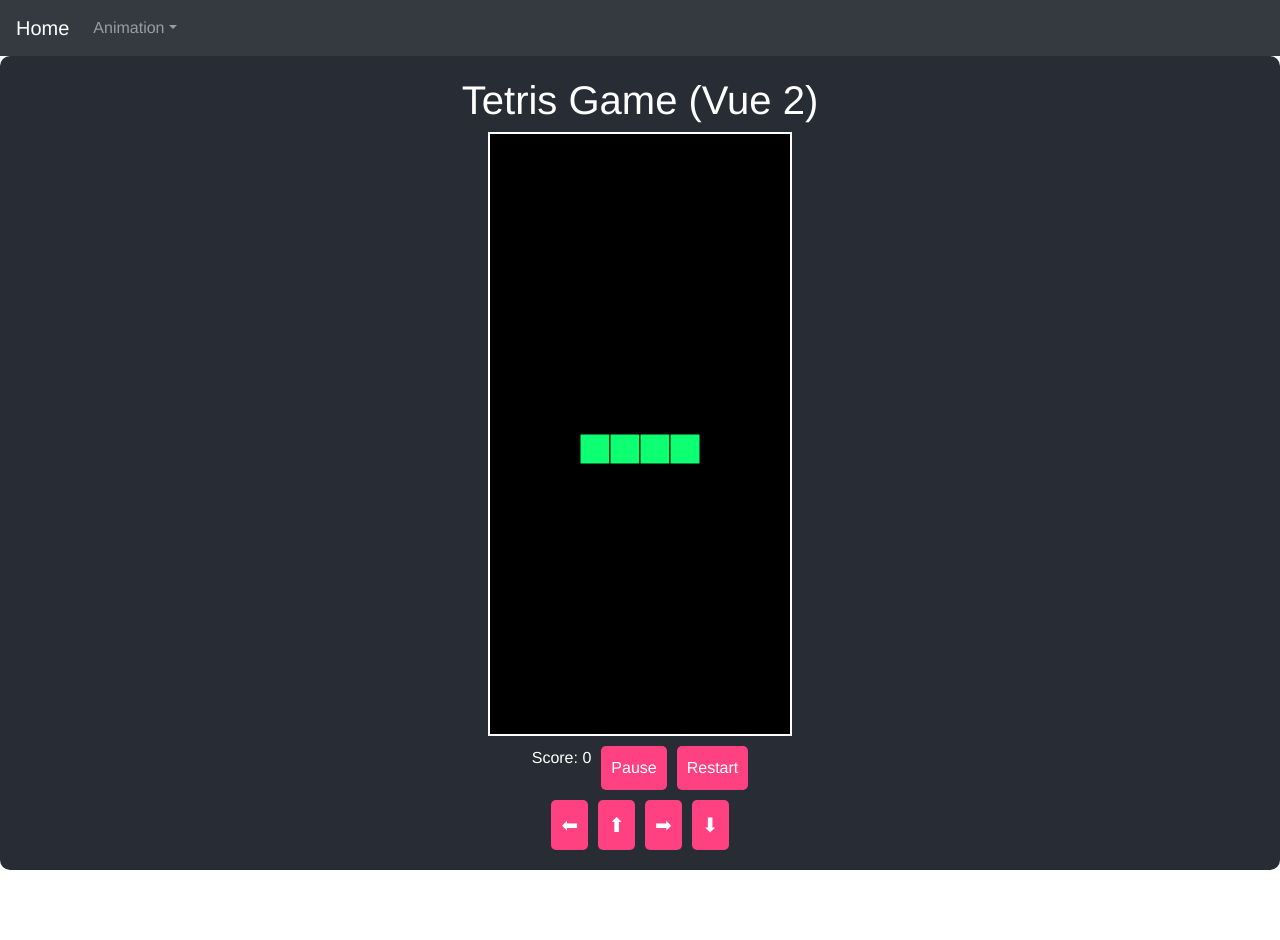
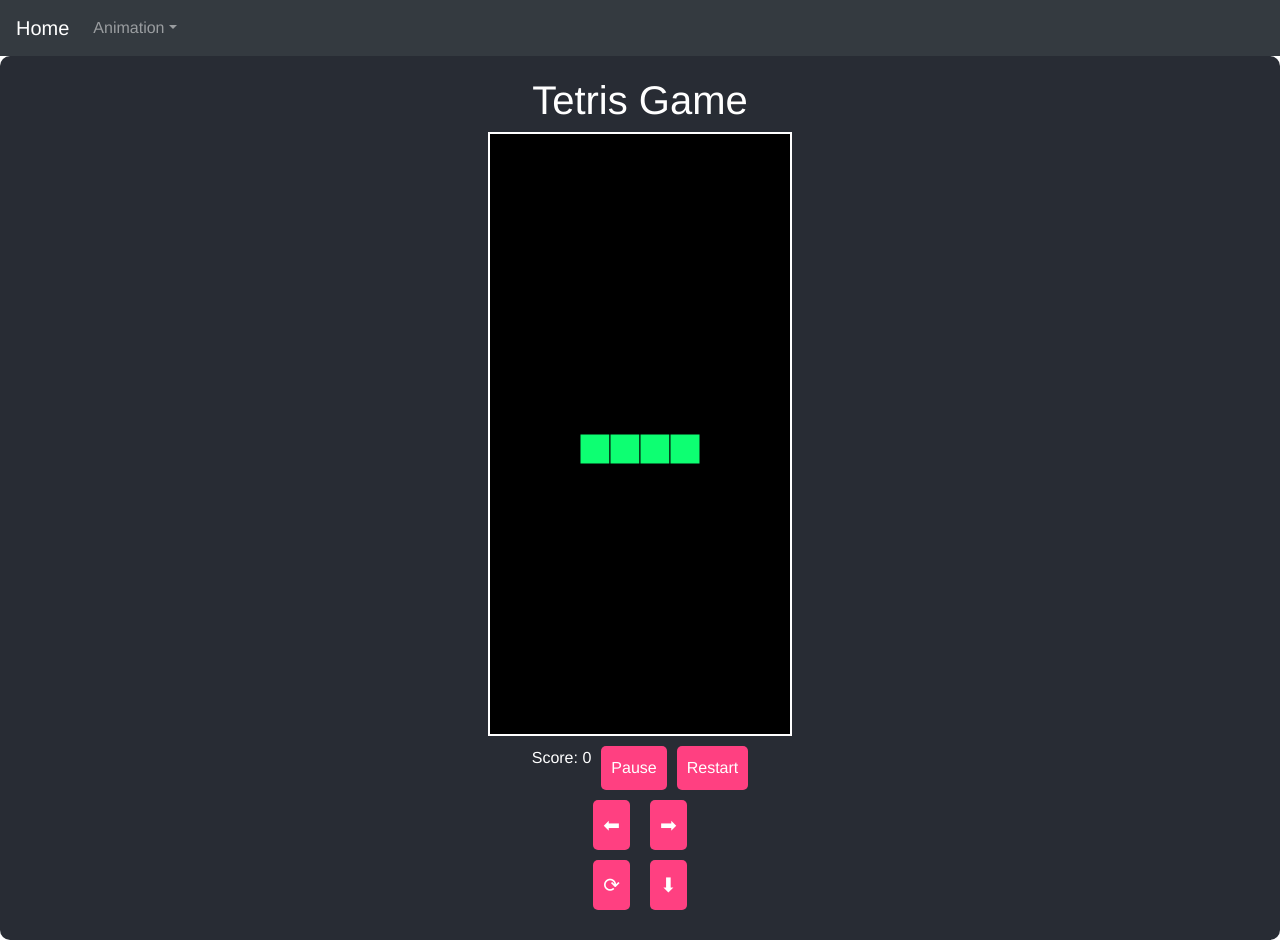
Before and after one commit to eliekoo/vuejs-play-around, a Vue app: page /tetris in a window 1280 px wide. Before the commit the page ends 870 px from the top, so only its background shows below. Built offline with nearby package versions, Linux system fonts and the light colour scheme.

Commit message:
Add tetris control class and scoring update

```diff
--- a/src/components/TetrisGame.vue
+++ b/src/components/TetrisGame.vue
@@ -1,6 +1,6 @@
 <template>
   <div class="tetris-container">
-    <h1>Tetris Game (Vue 2)</h1>
+    <h1>Tetris Game</h1>
     <canvas ref="canvas" width="300" height="600"></canvas>
     <div class="info-panel">
       <p>Score: {{ score }}</p>
@@ -8,10 +8,14 @@
       <button @click="resetGame">Restart</button>
     </div>
     <div class="controls">
-      <button @click="movePiece(-1)">⬅</button>
-      <button @click="rotatePiece()">⬆</button>
-      <button @click="movePiece(1)">➡</button>
-      <button @click="dropPiece()">⬇</button>
+      <div class="control-row">
+        <button @click="movePiece(-1)">⬅</button>
+        <button @click="movePiece(1)">➡</button>
+      </div>
+      <div class="control-row">
+        <button @click="rotatePiece()">⟳</button>
+        <button @click="dropPiece()">⬇</button>
+      </div>
     </div>
   </div>
 </template>
@@ -186,13 +190,67 @@ export default {
       });
       this.clearLines();
     },
-    clearLines() {
+    clearLinesOld() {
       this.board = this.board.filter((row) => row.some((cell) => !cell));
       while (this.board.length < 20) {
         this.board.unshift(Array(10).fill(0));
       }
       this.score += 10;
     },
+    clearLines() {
+      const fullRows = [];
+      this.board.forEach((row, index) => {
+        if (row.every((cell) => cell)) {
+          fullRows.push(index);
+        }
+      });
+
+      if (fullRows.length > 0) {
+        // Step 1: Show the animation (flash effect)
+        fullRows.forEach((rowIndex) => {
+          this.board[rowIndex] = Array(10).fill(2); // Temporarily change to a different state
+        });
+        this.drawBoard(); // Re-draw to show the flash effect
+
+        // Step 2: Wait for 300ms, then remove the rows
+        setTimeout(() => {
+          this.board = this.board.filter(
+            (row) => !row.every((cell) => cell === 2)
+          );
+          while (this.board.length < 20) {
+            this.board.unshift(Array(10).fill(0));
+          }
+
+          // Step 3: Adjust score based on number of lines cleared
+          const clearedLines = fullRows.length;
+          if (clearedLines === 1) {
+            this.score += 20;
+          } else if (clearedLines === 2) {
+            this.score += 30;
+          } else if (clearedLines === 3) {
+            this.score += 60;
+          } else if (clearedLines === 4) {
+            this.score += 100; // Tetris!
+          } else {
+            this.score += 10;
+          }
+
+          this.drawBoard(); // Re-draw after clearing
+        }, 300); // Animation duration
+      }
+    },
+
+    showEffect(rows) {
+      this.isShaking = true; // Trigger shake effect
+      this.yeahMessage = "YEAH!";
+      this.yeahPosition = rows[0] * 30; // Position near the cleared row
+
+      setTimeout(() => {
+        this.isShaking = false;
+        this.yeahMessage = "";
+      }, 600); // Effect duration
+    },
+
     togglePause() {
       this.isPaused = !this.isPaused;
     },
@@ -212,19 +270,27 @@ export default {
 </script>
 
 <style scoped>
-.controls {
+/* .controls {
   display: flex;
   justify-content: center;
   gap: 10px;
   margin-top: 10px;
-}
+} */
 .controls button {
   padding: 10px;
   font-size: 20px;
 }
-</style>
-
-<style scoped>
+.controls {
+  display: flex;
+  flex-direction: column;
+  align-items: center;
+  margin-top: 10px;
+}
+.control-row {
+  display: flex;
+  gap: 20px;
+  margin-bottom: 10px;
+}
 .tetris-container {
   display: flex;
   flex-direction: column;
```
